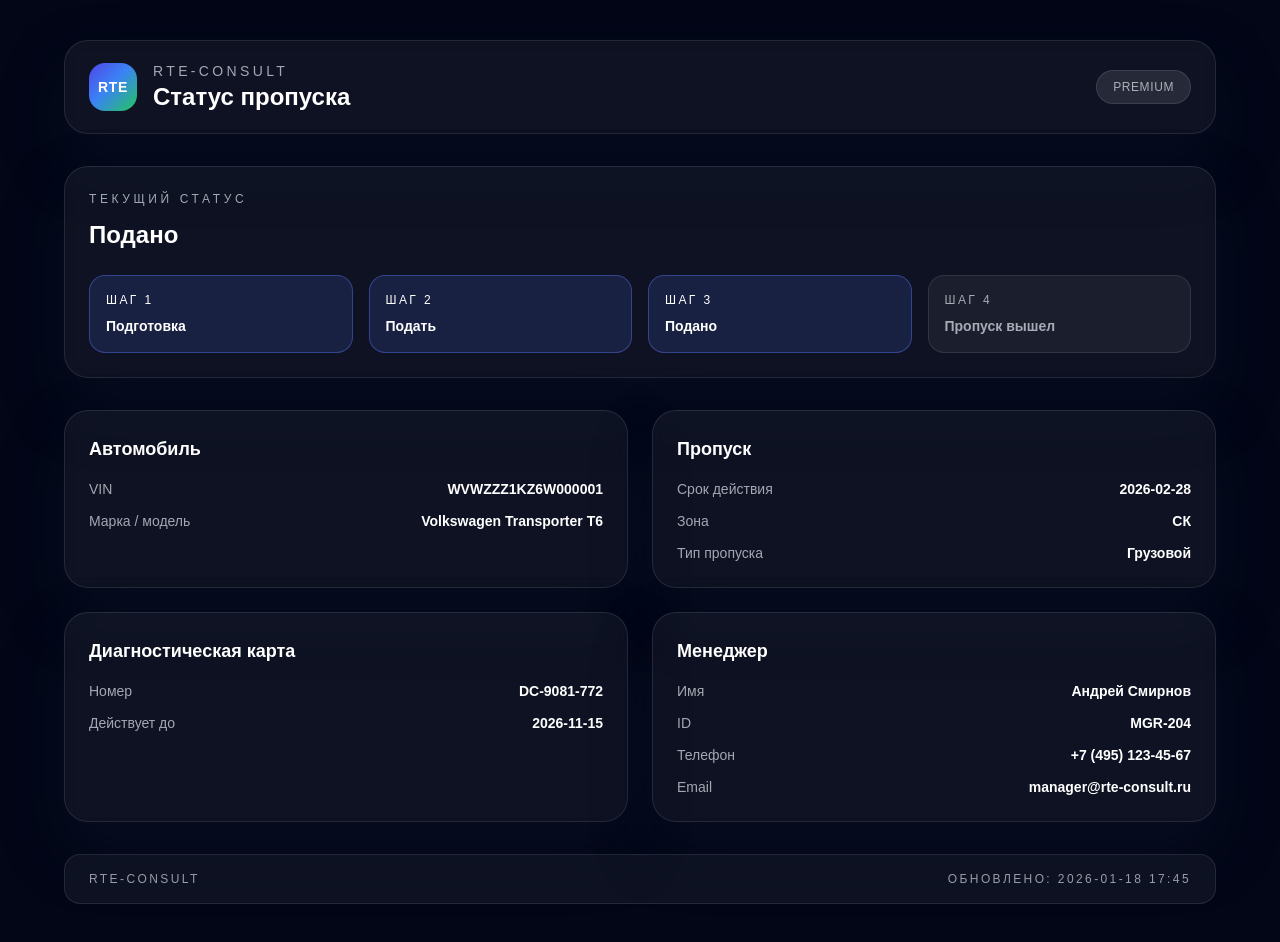
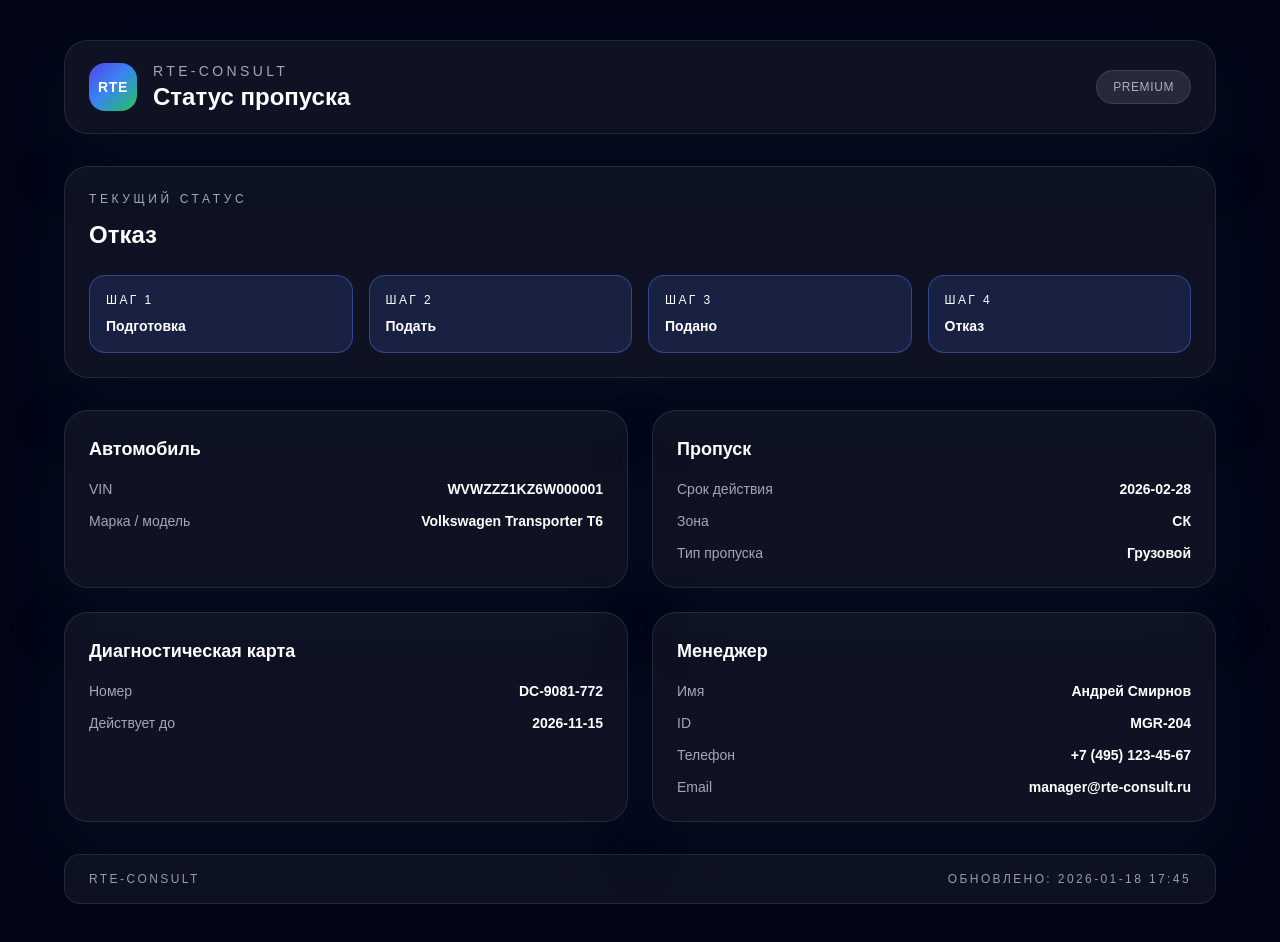
Before and after one commit to teddy1589-glitch/trackerpass, a Next.js app: page /track/demo in a window 1280 px wide. Built offline with nearby package versions, Linux system fonts and the light colour scheme.

Commit message:
feat: show reject status on step 4

```diff
--- a/app/track/[slug]/page.tsx
+++ b/app/track/[slug]/page.tsx
@@ -6,6 +6,7 @@ import { FieldRow } from "@/components/tracker/FieldRow";
 import { getOrderBySlug } from "@/lib/db";
 
 interface OrderRow {
+  status_id?: number | null;
   status_step?: number | null;
   status_label?: string | null;
   car_info?: Record<string, unknown> | string | null;
@@ -51,6 +52,7 @@ export default async function TrackPage({
         <StatusCard
           title={order.status_label ?? "Статус формируется"}
           step={order.status_step ?? 1}
+          statusId={order.status_id ?? null}
         />
 
         <div className="grid gap-6 lg:grid-cols-2">
--- a/app/track/demo/page.tsx
+++ b/app/track/demo/page.tsx
@@ -5,8 +5,9 @@ import { FieldRow } from "@/components/tracker/FieldRow";
 
 export default function TrackDemoPage() {
   const demo = {
-    status_label: "Подано",
-    status_step: 3,
+    status_label: "Отказ",
+    status_step: 4,
+    status_id: 41138698,
     car_info: {
       vin: "WVWZZZ1KZ6W000001",
       brand_model: "Volkswagen Transporter T6",
@@ -35,6 +36,7 @@ export default function TrackDemoPage() {
         <StatusCard
           title={demo.status_label}
           step={demo.status_step}
+          statusId={demo.status_id}
         />
 
         <div className="grid gap-6 lg:grid-cols-2">
--- a/components/tracker/StatusCard.tsx
+++ b/components/tracker/StatusCard.tsx
@@ -1,17 +1,21 @@
 interface StatusCardProps {
   title: string;
   step: number;
+  statusId?: number | null;
 }
 
-const steps = [
-  "Подготовка",
-  "Подать",
-  "Подано",
-  "Пропуск вышел",
-];
+const defaultSteps = ["Подготовка", "Подать", "Подано", "Пропуск вышел"];
 
-export function StatusCard({ title, step }: StatusCardProps) {
+function getSteps(statusId?: number | null) {
+  if (statusId === 41138698) {
+    return ["Подготовка", "Подать", "Подано", "Отказ"];
+  }
+  return defaultSteps;
+}
+
+export function StatusCard({ title, step, statusId }: StatusCardProps) {
   const activeStep = Math.min(Math.max(step, 1), 4);
+  const steps = getSteps(statusId);
   return (
     <section className="rounded-3xl border border-white/10 bg-white/5 p-6 shadow-premium backdrop-blur">
       <div className="flex flex-col gap-3">
--- a/lib/db.ts
+++ b/lib/db.ts
@@ -57,6 +57,9 @@ function mapStatusToStep(statusId: number | null | undefined): number {
     return 3;
   }
   if (statusId === 41138695) {
+    return 4;
+  }
+  if (statusId === 41138698) {
     return 4;
   }
   return 1;
```
